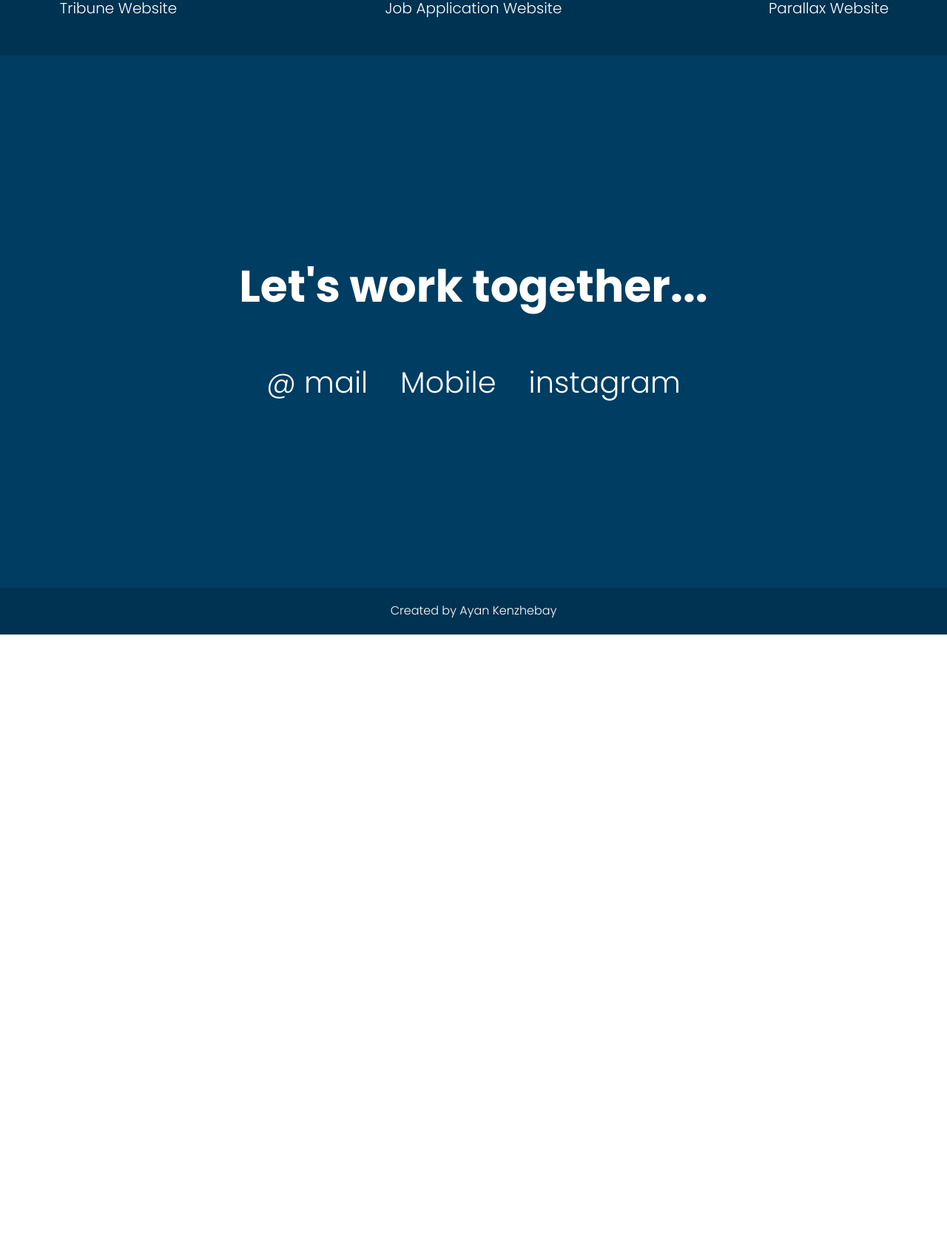
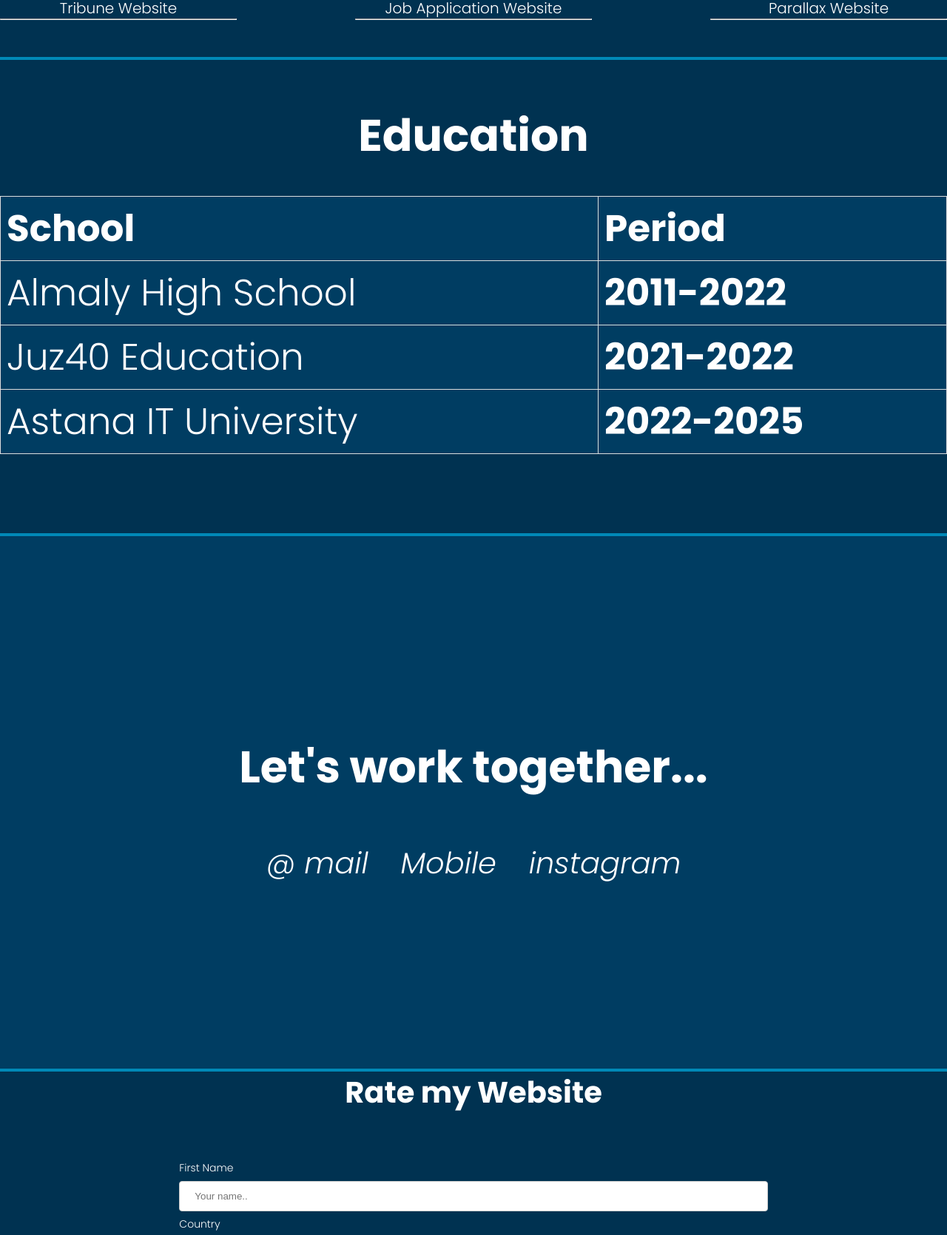
Before and after one commit to ayankenzhebay4/front, a plain HTML site: page fronted assignment 1/index.html in a window 1280 px wide. Shown: the part 1127-2797 px from the top of the page at 74% size. Before the commit the page ends 1985 px from the top, so only its background shows below. Drawn offline with Linux system fonts and the light colour scheme.

Commit message:
Add files via upload

```diff
--- a/fronted assignment 1/index.html
+++ b/fronted assignment 1/index.html
@@ -49,6 +49,7 @@
                     <div class="card_content">
                         <a href="https://github.com/anshuopinion/10-Practice-Project-Html-CSS/tree/Project-1-Tribute-Website" target="_blank"><img src="images/project1.png" alt="Tribute Website"></a>
                         <center><p>Tribune Website</p></center>
+                        <hr>
                     </div>
                 </div>
             </div>
@@ -58,6 +59,7 @@
                     <div class="card_content">
                         <a href="https://github.com/anshuopinion/10-Practice-Project-Html-CSS/tree/Project-2-Job-Application-Form"><img src="images/project2.png" alt="Job Application From"></a>
                         <center><p>Job Application Website</p></center>
+                        <hr>
                     </div>
                 </div>
             </div>
@@ -67,20 +69,63 @@
                     <div class="card_content">
                         <a href="https://github.com/anshuopinion/10-Practice-Project-Html-CSS/tree/Project-3-Parallax-Website" target="_blank"><img src="images/project3.png" alt="Parallax Website"></a>
                         <center><p>Parallax Website</p></center>
+                        <hr>
                     </div>
                 </div>
             </div>
         </div>
         </section>
+        <section class="education" id="educationn">
+            <div class="container">
+                <br>
+                <h2>Education</h2>
+                <table>
+                <tr>
+                    <th>School</th>
+                    <th>Period</th>
+                </tr>
+                <tr>
+                    <td>Almaly High School</td>
+                    <td><strong>2011-2022</strong></td>
+                </tr>
+                <tr>
+                    <td>Juz40 Education</td>
+                    <td><strong>2021-2022</strong></td>
+                </tr>
+                <tr>
+                    <td>Astana IT University</td>
+                    <td><strong>2022-2025</strong></td>
+                </tr>
+                </table>
+            </div>
+        </section>
         <section class="contact" id="contact">
             <div class="container">
             <h2>Let's work together...</h2>
             <div class="top_contact">
-                <a href="mailto:ayankenzhebay4@gmail.com">@ mail</a>
-                <a href="tel:+77778995536">Mobile</a>
-                <a href="http://instagram.com/kenzhebayayan" target="_blank">instagram</a>
+                <a href="mailto:ayankenzhebay4@gmail.com"><em>@ mail</em></a>
+                <a href="tel:+77778995536"><em>Mobile</em></a>
+                <a href="http://instagram.com/kenzhebayayan" target="_blank"><em>instagram</em></a>
             </div>
         </div>
+        </section>
+        <section class="rate" id="rate">
+            <h2>Rate my Website</h2>
+            <div class="container">
+                <form action="">
+                    <label for="fname">First Name</label>
+                    <input type="text" id="fname" name="firstname" placeholder="Your name..">
+                    <label for="country">Country</label>
+                    <select id="country" name="country">
+                    <option value="australia">Kazakhstan</option>
+                    <option value="canada">Canada</option>
+                    <option value="usa">USA</option>
+                    <label for="rating">Rate</label>
+                    <input type="number" id="rating" name="rating" placeholder="1-10">
+                </select>
+                    <input type="submit" value="Submit">
+                </form>
+            </div>
         </section>
     </main>
     <footer>
--- a/fronted assignment 1/style.css
+++ b/fronted assignment 1/style.css
@@ -96,6 +96,7 @@ nav li:hover{
     background-color: #003251;
     padding-top: 5rem;
     padding-bottom: 5rem;
+    border-bottom: 4px solid var(--lighting-color);
 }
 .project h2{
     font-size: 6rem;
@@ -108,6 +109,7 @@ nav li:hover{
 }
 .contact{
     background-color:var(--dark-color);
+    border-bottom: 4px solid var(--lighting-color);
 }
 .contact h2{
     font-size: 6rem;
@@ -132,3 +134,60 @@ footer {
     font-size: 1.6rem;
     text-align: center;
 }
+.education{
+    background-color: #003251;
+    border-bottom: 4px solid var(--lighting-color);
+}
+.education h2{
+    font-size: 6rem;
+}
+
+.education .container{
+    height: 80vh;
+    display: flex;
+    flex-direction: column;
+    gap: 4rem;
+    justify-content: start;
+}
+table{
+    font-size: 5rem;
+    border-collapse: collapse;
+    width: 100%;
+}
+td, th {
+    border: 1px solid #dddddd;
+    text-align: left;
+    padding: 8px;
+    background-color:#003d62
+}
+.rate {
+    background-color: #003251;
+    border-bottom: 4px solid var(--lighting-color);
+}
+.rate h2{
+    font-size: 4rem;
+    text-align: center;
+}
+.rate .container{
+    justify-content: center;
+    height: 50vh;
+}
+input[type=text], select, input[type=number]{
+    width: 100%;
+    padding: 12px 20px;
+    margin: 8px 0;
+    display: inline-block;
+    border: 1px solid #ccc;
+    border-radius: 4px;
+    box-sizing: border-box;
+}
+input[type=submit] {
+    width: 100%;
+    background-color:#0089b7;
+    color: white;
+    padding: 14px 20px;
+    margin: 8px 0;
+    border: none;
+    border-radius: 4px;
+    cursor: pointer;
+}
```
